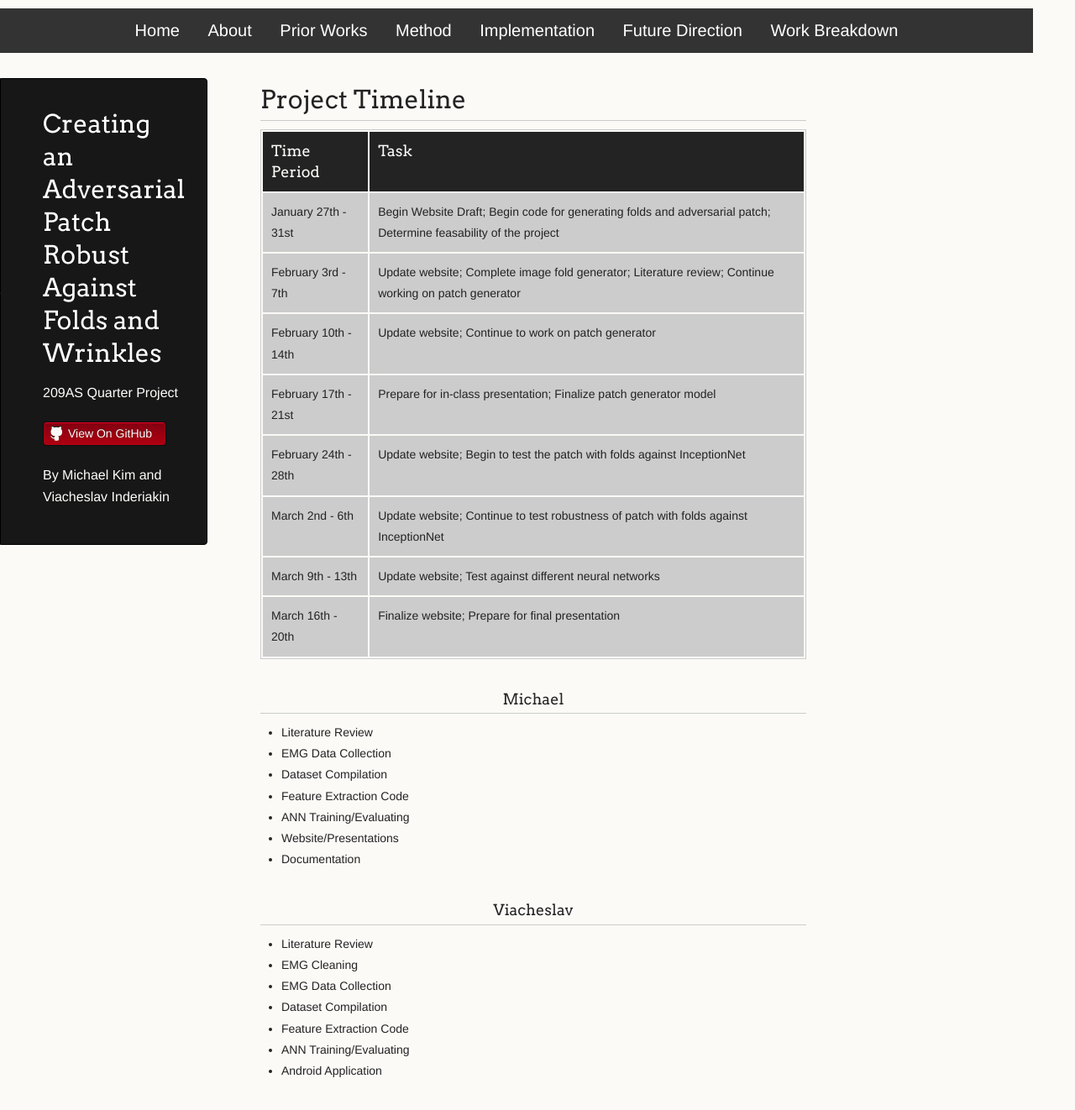
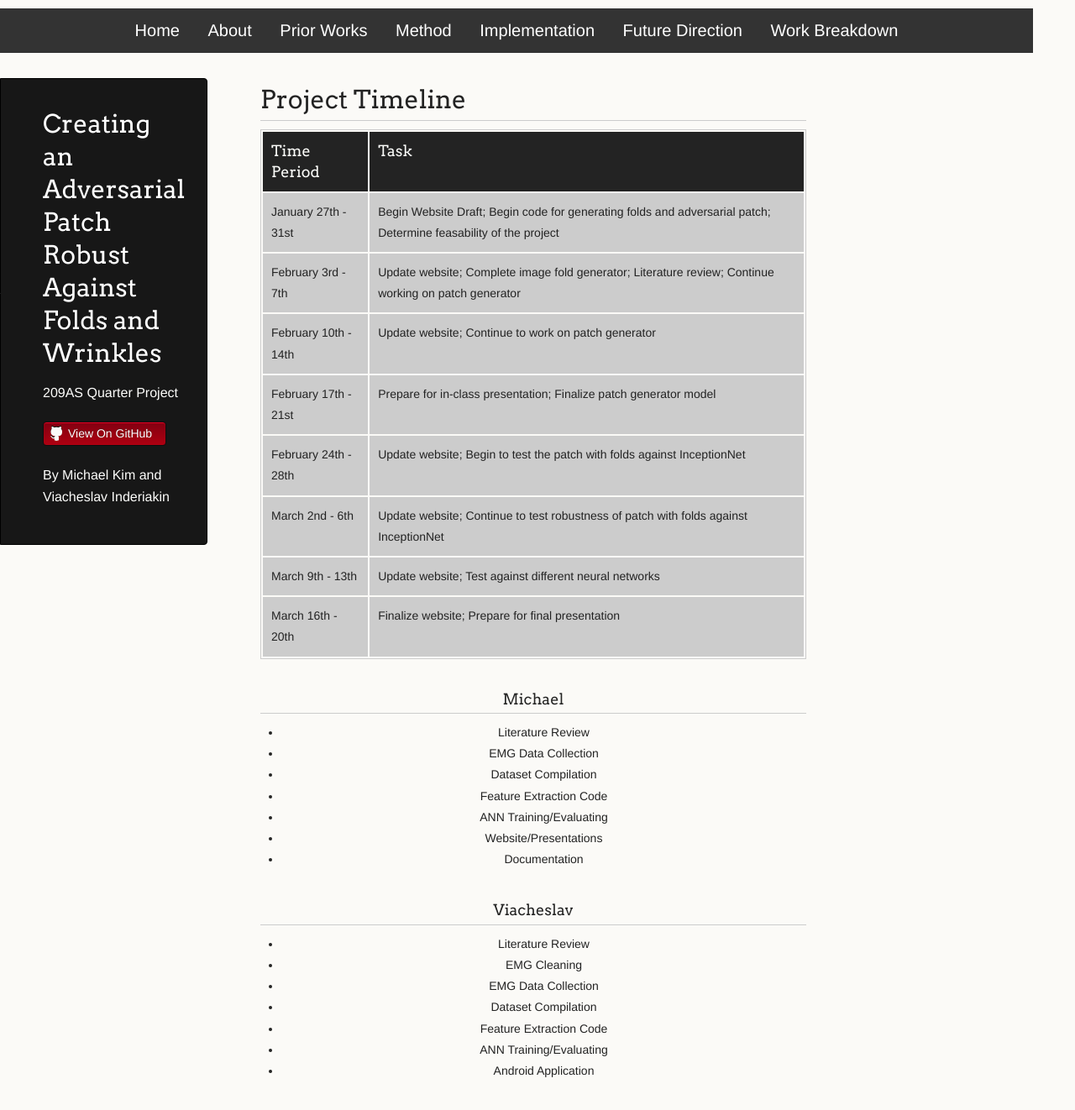
Before and after one commit to SlavaInder/209AS_Adversarial_Patch, a Jekyll site: the page built from docs/work_breakdown.md, in a window 1280 px wide and 1360 px high. Shown: the top 1322 px of the window at 84% size. Built offline with Jekyll 4.4.1, drawn with Linux system fonts in a browser that asks for light colours; our own code applies the rules of GitHub Pages for plain Markdown files.

Commit message:
Update work_breakdown.md

```diff
--- a/docs/work_breakdown.md
+++ b/docs/work_breakdown.md
@@ -45,8 +45,8 @@ layout: default
   </table>
 
   <div class = "row">
-      <div class = "column">
-         <center><h3>Michael</h3></center>
+      <center><div class = "column">
+         <h3>Michael</h3>
           <ul>
             <li>Literature Review</li>
               <li>EMG Data Collection</li>
@@ -56,8 +56,8 @@ layout: default
               <li>Website/Presentations</li>
               <li>Documentation</li>
            </ul>
-      </div>
-      <div class = "column">
+        </div></center>
+      <center><div class = "column">
          <center><h3>Viacheslav</h3></center>
         <ul>
           <li>Literature Review</li>
@@ -68,5 +68,5 @@ layout: default
             <li>ANN Training/Evaluating</li>
             <li>Android Application</li>
            </ul>
-      </div>
+        </div></center>
     </div></html>
```
